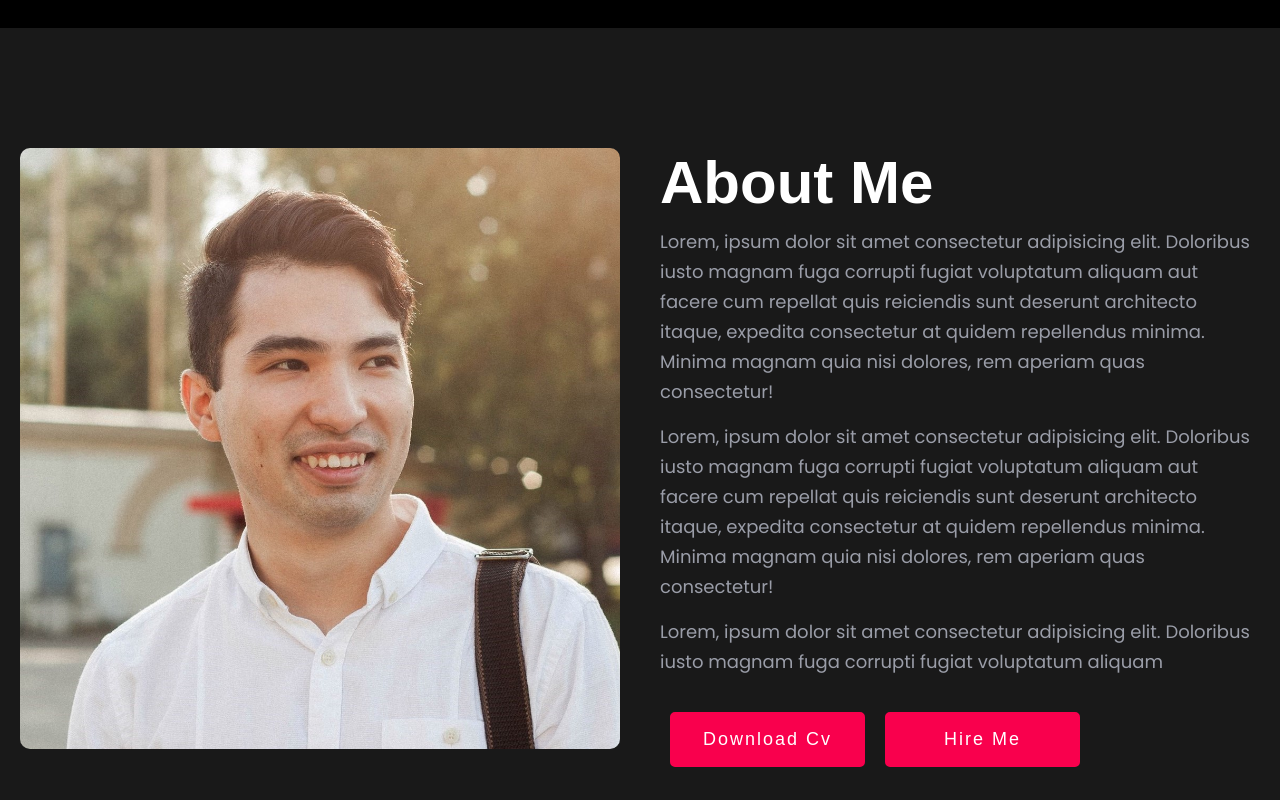
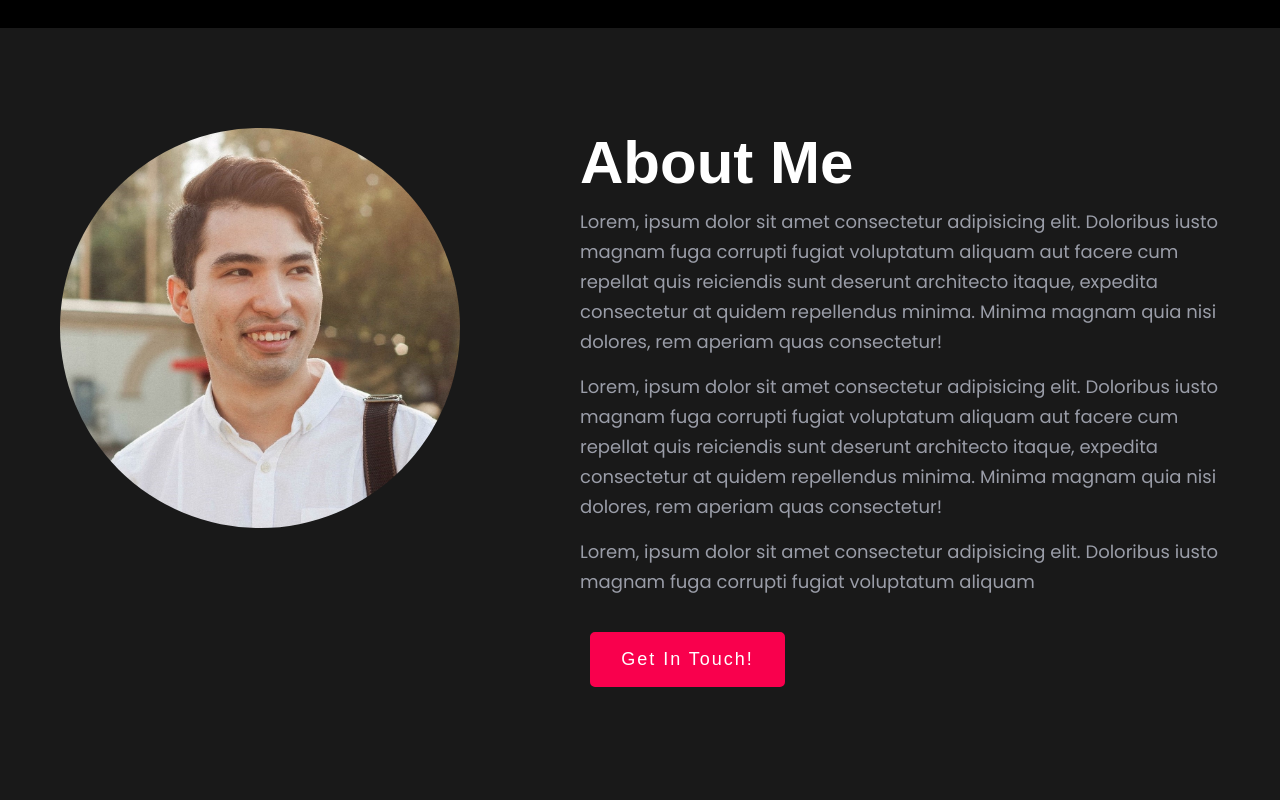
Before and after one commit to dkimd5/react-portfolio, a React (Create React App) app: page / in a window 1280 px wide. Shown: the part 840-1640 px from the top of the page. Built offline with nearby package versions, Linux system fonts and the light colour scheme.

Commit message:
about component img changed, buttons changed

```diff
--- a/src/components/About/About.css
+++ b/src/components/About/About.css
@@ -2,9 +2,20 @@
     background: #191919;
 }
 
-img.about__img {
-    border-radius: 10px;
-    width: 100%;
+.about__wrapper {
+    display: flex;
+    justify-content: space-around;
+}
+
+.about__img {
+    max-width: 400px;
+    border-radius: 50%;
+    margin: 0 auto;
+    display: block;
+}
+
+.about__text__wrapper {
+    width: 50%;
 }
 
 h1.about__heading {
--- a/src/components/About/About.js
+++ b/src/components/About/About.js
@@ -12,11 +12,11 @@ function About() {
   return (
     <div className="about component__space" id="About">
       <div className="section__container">
-        <div className="row">
-          <div className="col__2">
+        <div className="about__wrapper">
+          <div className="about__img__wrapper">
             <img src={aboutImg} alt="" className="about__img" />
           </div>
-          <div className="col__2">
+          <div className="about__text__wrapper">
             <h1 className="about__heading">About Me</h1>
             <div className="about__meta">
               <p className="about__text p__color">
@@ -38,11 +38,8 @@ function About() {
                 Doloribus iusto magnam fuga corrupti fugiat voluptatum aliquam
               </p>
               <div className="about__button d__flex align__items_center">
-                <a href="#">
-                  <button className="about btn pointer">Download Cv</button>
-                </a>
-                <a href="#">
-                  <button className="about btn pointer">Hire Me</button>
+                <a href="#Contact">
+                  <button className="about btn pointer">Get In Touch!</button>
                 </a>
               </div>
             </div>
```
